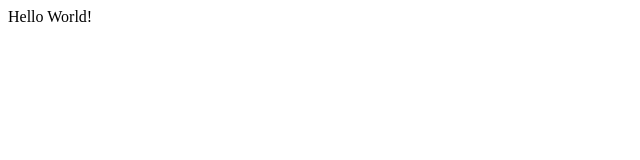
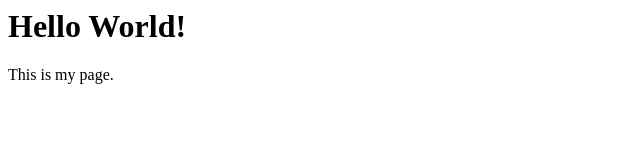
Before and after one commit to devonmckeon/demo, a plain HTML site: page index.html in a window 1280 px wide. Shown: the whole page, without its empty margins (0-640 px from the left). Drawn offline with Linux system fonts and the light colour scheme.

Commit message:
add more text

```diff
--- a/index.html
+++ b/index.html
@@ -3,6 +3,7 @@
     <title> My Demo Page</title>
   </head>
   <body>
-    Hello World!
+    <h1>Hello World!</h1>
+    This is my page.
   </body>
 </html>
```
